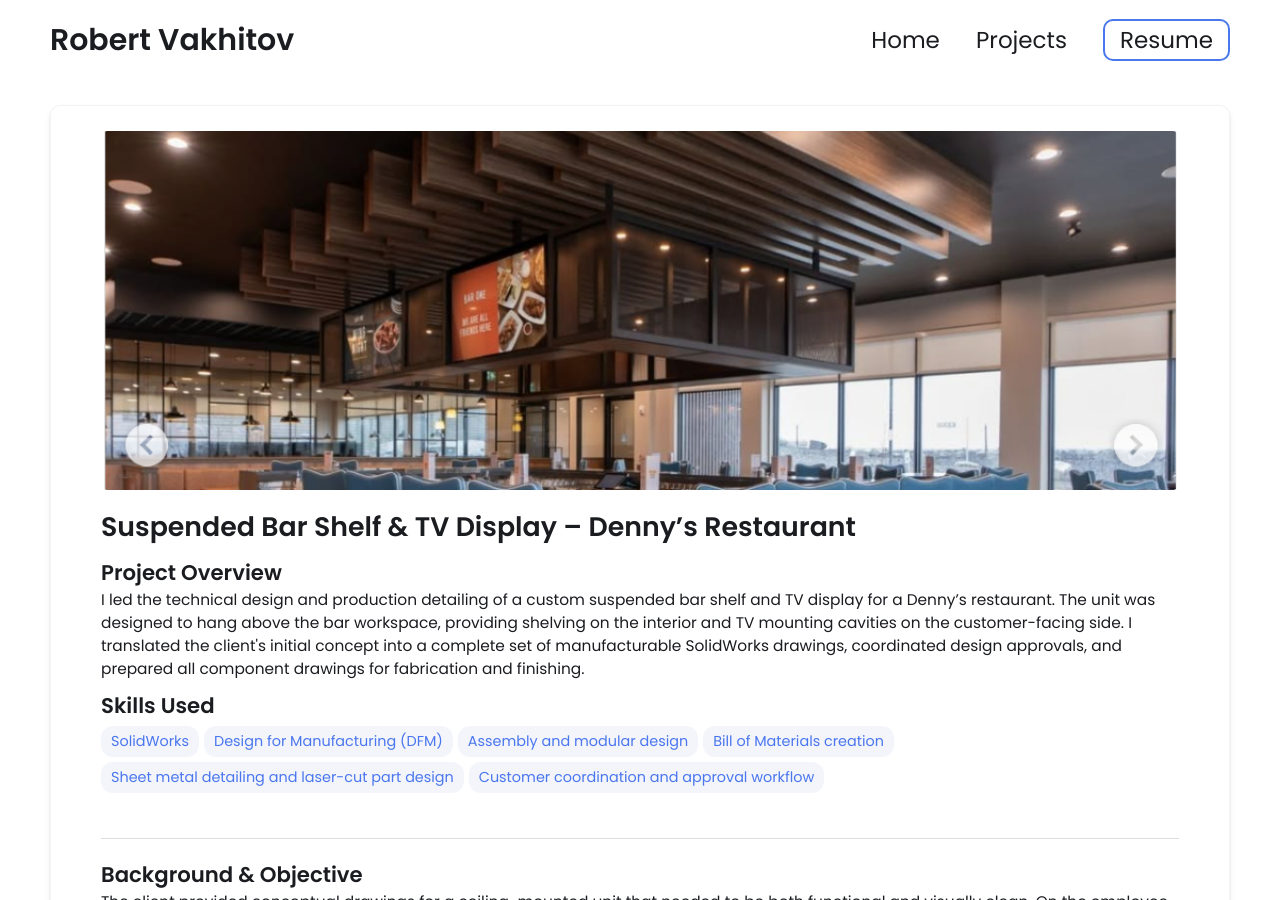
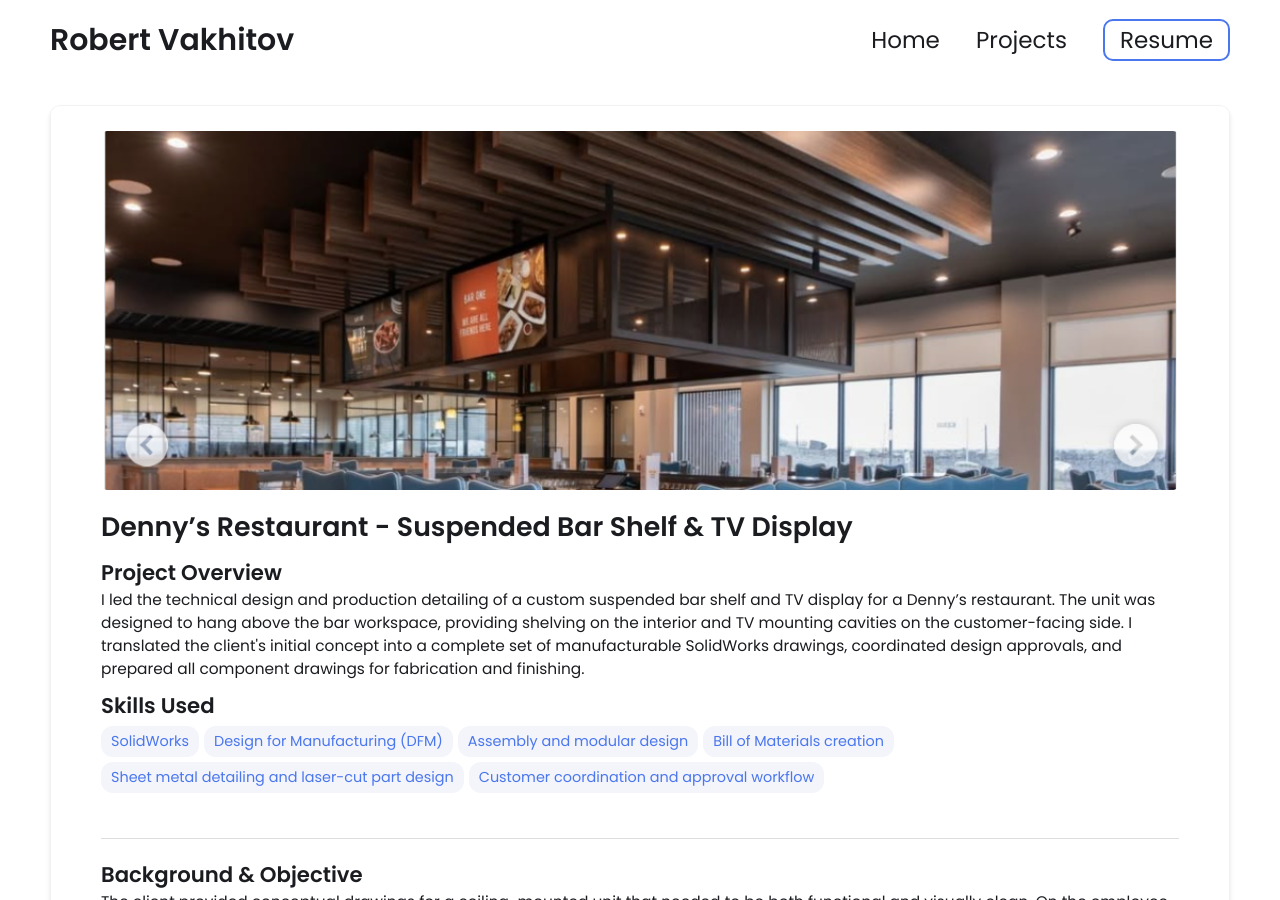
Before and after one commit to Rob-V-Eng/rob-v-eng.github.io, a Jekyll site: the page built from _projects/1.-Suspended-Bar-Shelf-&-TV-Display/index.md, in a window 1280 px wide and 900 px high. Built offline with Jekyll 4.4.1, drawn with Linux system fonts in a browser that asks for light colours.

Commit message:
Update index.md

```diff
--- a/_projects/1.-Suspended-Bar-Shelf-&-TV-Display/index.md
+++ b/_projects/1.-Suspended-Bar-Shelf-&-TV-Display/index.md
@@ -1,6 +1,6 @@
 ---
 layout: post
-title: Suspended Bar Shelf & TV Display – Denny’s Restaurant
+title: Denny’s Restaurant - Suspended Bar Shelf & TV Display
 description:  I led the technical design and production detailing of a custom suspended bar shelf and TV display for a Denny’s restaurant. The unit was designed to hang above the bar workspace, providing shelving on the interior and TV mounting cavities on the customer-facing side. I translated the client's initial concept into a complete set of manufacturable SolidWorks drawings, coordinated design approvals, and prepared all component drawings for fabrication and finishing.
 
 skills:
```
